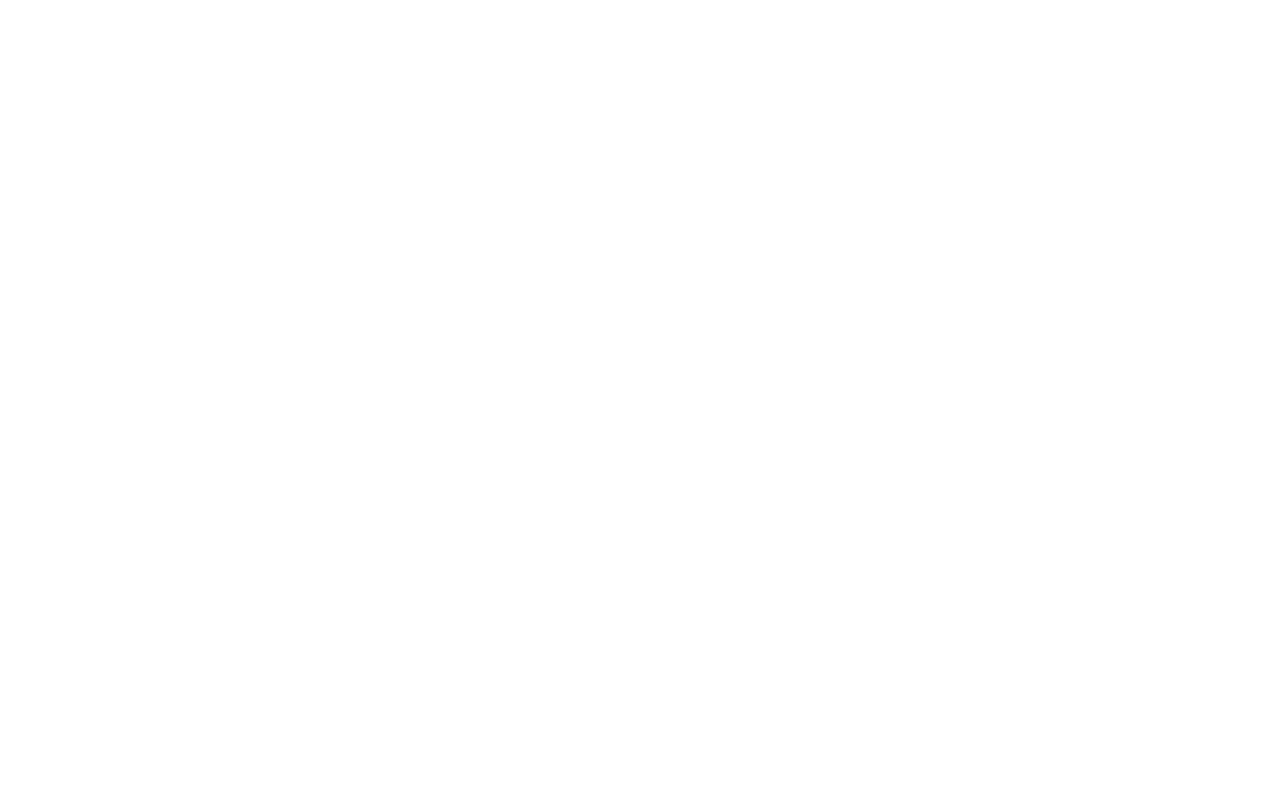
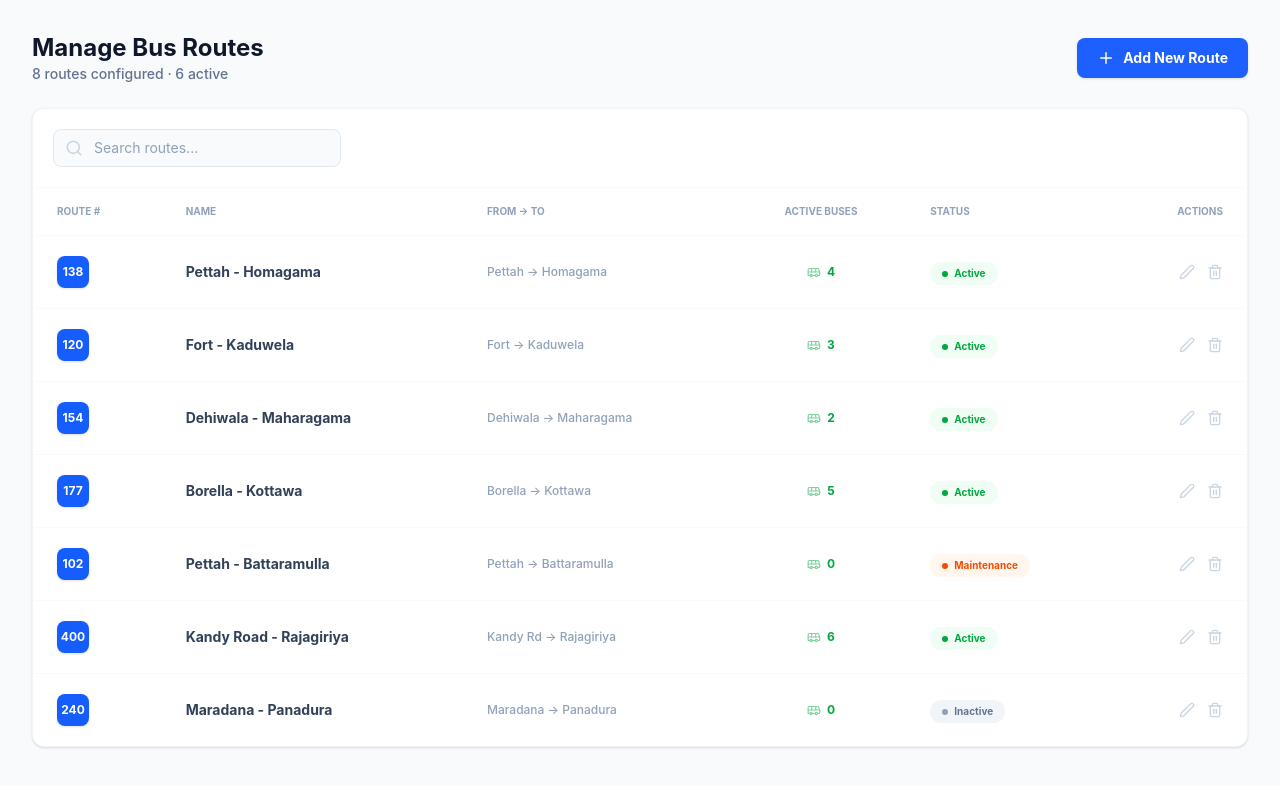
Before and after one commit to TrackoBus/trackobus-admin, a React (Vite) app: page /routes in a window 1280 px wide. Before the commit this address had no page. Shown: the top 786 px of the page. Built offline with nearby package versions, Linux system fonts and the light colour scheme.

Commit message:
Completed Route Management table UI with Sri Lankan route data

```diff
--- a/src/App.jsx
+++ b/src/App.jsx
@@ -1,3 +1,4 @@
+import RouteManagement from './pages/RouteManagement';
 import React from 'react';
 import { BrowserRouter, Routes, Route } from 'react-router-dom';
 import Login from './pages/Login';
@@ -6,7 +7,7 @@
   return (
     <BrowserRouter>
       <Routes>
-
+        <Route path="/routes" element={<RouteManagement />} />
         <Route path="/" element={<Login />} />
       </Routes>
     </BrowserRouter>
--- /dev/null
+++ b/src/pages/RouteManagement.jsx
@@ -0,0 +1,100 @@
+import React from 'react';
+import { Search, Plus, Edit2, Trash2, Bus } from 'lucide-react';
+
+const RouteManagement = () => {
+  const routes = [
+    { id: '138', name: 'Pettah - Homagama', fromTo: 'Pettah → Homagama', active: 4, status: 'Active' },
+    { id: '120', name: 'Fort - Kaduwela', fromTo: 'Fort → Kaduwela', active: 3, status: 'Active' },
+    { id: '154', name: 'Dehiwala - Maharagama', fromTo: 'Dehiwala → Maharagama', active: 2, status: 'Active' },
+    { id: '177', name: 'Borella - Kottawa', fromTo: 'Borella → Kottawa', active: 5, status: 'Active' },
+    { id: '102', name: 'Pettah - Battaramulla', fromTo: 'Pettah → Battaramulla', active: 0, status: 'Maintenance' },
+    { id: '400', name: 'Kandy Road - Rajagiriya', fromTo: 'Kandy Rd → Rajagiriya', active: 6, status: 'Active' },
+    { id: '240', name: 'Maradana - Panadura', fromTo: 'Maradana → Panadura', active: 0, status: 'Inactive' },
+  ];
+
+  return (
+    <div className="p-8 bg-[#f8fafc] min-h-screen font-sans">
+      {/* Header Section */}
+      <div className="flex justify-between items-center mb-6">
+        <div>
+          <h1 className="text-2xl font-bold text-slate-900">Manage Bus Routes</h1>
+          <p className="text-slate-500 text-sm font-medium">8 routes configured · 6 active</p>
+        </div>
+        <button className="bg-[#1e60ff] hover:bg-blue-700 text-white px-5 py-2.5 rounded-lg font-bold flex items-center gap-2 text-sm transition-all shadow-sm">
+          <Plus size={18} /> Add New Route
+        </button>
+      </div>
+
+      {/* Table Container */}
+      <div className="bg-white rounded-xl shadow-sm border border-slate-100 overflow-hidden">
+        {/* Search Header */}
+        <div className="p-5 border-b border-slate-50">
+          <div className="relative w-72">
+            <Search className="absolute left-3 top-2.5 text-slate-300" size={18} />
+            <input
+              type="text"
+              placeholder="Search routes..."
+              className="w-full pl-10 pr-4 py-2 bg-slate-50 border border-slate-200 rounded-lg text-sm focus:outline-none focus:ring-1 focus:ring-blue-400 placeholder-slate-400"
+            />
+          </div>
+        </div>
+
+        {/* Real Table */}
+        <table className="w-full text-left">
+          <thead className="bg-white text-[10px] uppercase font-bold text-slate-400 border-b border-slate-50">
+            <tr>
+              <th className="px-6 py-4">Route #</th>
+              <th className="px-6 py-4">Name</th>
+              <th className="px-6 py-4">From → To</th>
+              <th className="px-6 py-4 text-center">Active Buses</th>
+              <th className="px-6 py-4">Status</th>
+              <th className="px-6 py-4 text-right">Actions</th>
+            </tr>
+          </thead>
+          <tbody className="divide-y divide-slate-50">
+            {routes.map((route) => (
+              <tr key={route.id} className="hover:bg-slate-50/50 transition-colors">
+                <td className="px-6 py-5">
+                  <span className="bg-blue-600 text-white w-8 h-8 rounded-lg flex items-center justify-center font-bold text-xs shadow-sm">
+                    {route.id}
+                  </span>
+                </td>
+                <td className="px-6 py-5">
+                  <p className="text-sm font-bold text-slate-700">{route.name}</p>
+                </td>
+                <td className="px-6 py-5 text-slate-400 text-xs font-medium">
+                  {route.fromTo}
+                </td>
+                <td className="px-6 py-5">
+                   <div className="flex items-center justify-center gap-1.5 text-xs font-bold text-green-600">
+                     <Bus size={14} className="opacity-50" /> {route.active}
+                   </div>
+                </td>
+                <td className="px-6 py-5">
+                  <span className={`px-3 py-1 rounded-full text-[10px] font-bold inline-flex items-center gap-1.5 ${
+                    route.status === 'Active' ? 'bg-green-50 text-green-600' :
+                    route.status === 'Maintenance' ? 'bg-orange-50 text-orange-600' : 'bg-slate-100 text-slate-500'
+                  }`}>
+                    <span className={`w-1.5 h-1.5 rounded-full ${
+                      route.status === 'Active' ? 'bg-green-600' :
+                      route.status === 'Maintenance' ? 'bg-orange-600' : 'bg-slate-400'
+                    }`}></span>
+                    {route.status}
+                  </span>
+                </td>
+                <td className="px-6 py-5 text-right">
+                  <div className="flex justify-end gap-3 text-slate-300">
+                    <Edit2 size={16} className="hover:text-blue-600 cursor-pointer" />
+                    <Trash2 size={16} className="hover:text-red-500 cursor-pointer" />
+                  </div>
+                </td>
+              </tr>
+            ))}
+          </tbody>
+        </table>
+      </div>
+    </div>
+  );
+};
+
+export default RouteManagement;
```
